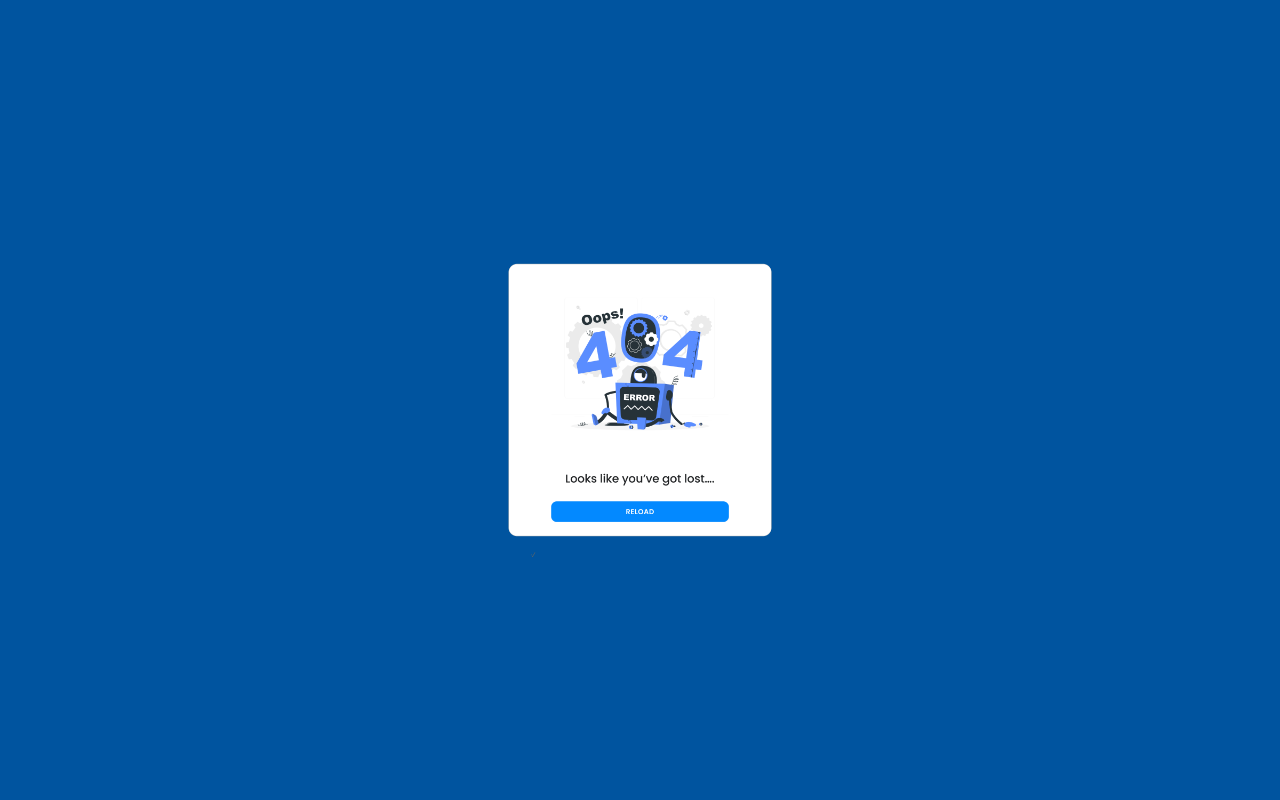
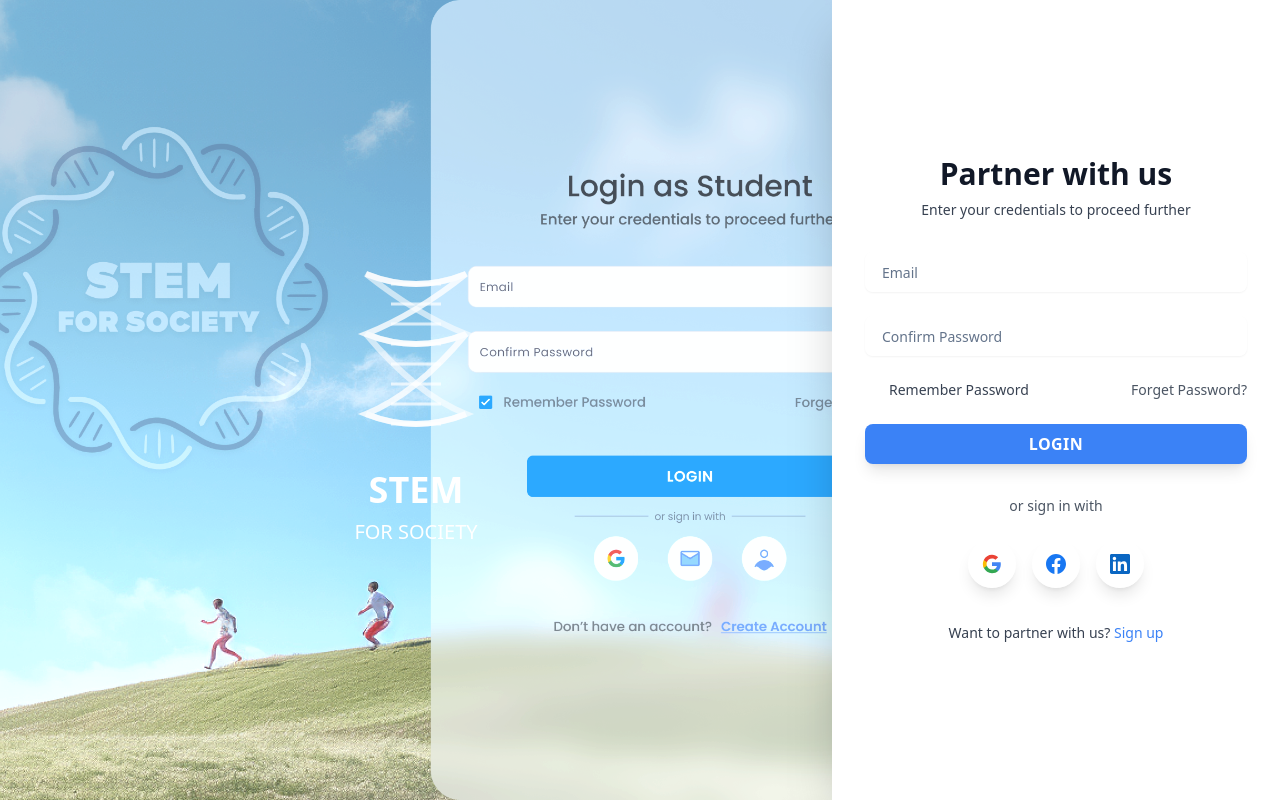
Before and after one commit to Tharun-CIO/stem-for-soceity, a React (Vite) app: page /partner-login in a window 1280 px wide. Built offline with nearby package versions, Linux system fonts and the light colour scheme.

Commit message:
Add "Partner with us" login page
Create a new login page based on the provided image, without affecting the existing login page.

```diff
--- a/src/App.tsx
+++ b/src/App.tsx
@@ -1,3 +1,4 @@
+
 import { Toaster } from "@/components/ui/toaster";
 import { Toaster as Sonner } from "@/components/ui/sonner";
 import { TooltipProvider } from "@/components/ui/tooltip";
@@ -6,6 +7,7 @@ import { BrowserRouter, Routes, Route } from "react-router-dom";
 import Index from "./pages/Index";
 import Cover from "./pages/Cover";
 import Login from "./pages/Login";
+import PartnerLogin from "./pages/PartnerLogin";
 import SignUp from "./pages/SignUp";
 import Courses from "./pages/Courses";
 import CourseDetail from "./pages/CourseDetail";
@@ -35,6 +37,7 @@ const App = () => (
           <Route path="/" element={<Index />} />
           <Route path="/cover" element={<Cover />} />
           <Route path="/login" element={<Login />} />
+          <Route path="/partner-login" element={<PartnerLogin />} />
           <Route path="/signup" element={<SignUp />} />
           <Route path="/courses" element={<Courses />} />
           <Route path="/course-detail" element={<CourseDetail />} />
--- /dev/null
+++ b/src/pages/PartnerLogin.tsx
@@ -0,0 +1,174 @@
+
+import React, { useState } from 'react';
+import { Button } from '@/components/ui/button';
+import { Input } from '@/components/ui/input';
+import { Checkbox } from '@/components/ui/checkbox';
+import { useNavigate } from 'react-router-dom';
+
+const PartnerLogin = () => {
+  const [email, setEmail] = useState('');
+  const [password, setPassword] = useState('');
+  const [rememberPassword, setRememberPassword] = useState(false);
+  const navigate = useNavigate();
+
+  const handleSignUp = () => {
+    navigate('/signup');
+  };
+
+  return (
+    <div className="min-h-screen flex">
+      {/* Left side - Sky background with DNA logo and running people */}
+      <div className="flex-1 relative overflow-hidden">
+        {/* Sky Background */}
+        <div
+          className="absolute inset-0 bg-cover bg-center bg-no-repeat brightness-110"
+          style={{
+            backgroundImage: `url('/lovable-uploads/0107c03e-de5d-4312-a1ec-89a132b9e0aa.png')`
+          }}
+        >
+          {/* Light overlay for better contrast */}
+          <div className="absolute inset-0 bg-blue-200/20"></div>
+        </div>
+
+        {/* DNA Helix Logo with "STEM FOR SOCIETY" text */}
+        <div className="absolute top-1/2 left-1/2 transform -translate-x-1/2 -translate-y-1/2 z-10 text-center">
+          {/* DNA Helix Logo */}
+          <div className="mb-4">
+            <svg width="200" height="200" viewBox="0 0 200 200" className="mx-auto">
+              {/* DNA Helix structure */}
+              <path
+                d="M50 20 Q100 40 150 20 Q100 60 50 80 Q100 100 150 80 Q100 140 50 160 Q100 180 150 160"
+                fill="none"
+                stroke="rgba(255,255,255,0.8)"
+                strokeWidth="6"
+              />
+              <path
+                d="M150 20 Q100 40 50 20 Q100 60 150 80 Q100 100 50 80 Q100 140 150 160 Q100 180 50 160"
+                fill="none"
+                stroke="rgba(255,255,255,0.6)"
+                strokeWidth="6"
+              />
+              {/* DNA base pairs */}
+              {[30, 50, 70, 90, 110, 130, 150, 170].map((y, i) => (
+                <line key={i} x1="75" y1={y} x2="125" y2={y} stroke="rgba(255,255,255,0.7)" strokeWidth="3" />
+              ))}
+            </svg>
+          </div>
+
+          {/* STEM FOR SOCIETY Text */}
+          <div className="text-white">
+            <h1 className="text-4xl font-bold mb-2">STEM</h1>
+            <p className="text-xl font-light">FOR SOCIETY</p>
+          </div>
+        </div>
+      </div>
+
+      {/* Right side - Partner Login Form with enhanced glass effect */}
+      <div className="w-full max-w-md bg-white/30 backdrop-blur-lg border border-white/20 shadow-2xl flex flex-col justify-center px-8 py-12 relative">
+        <div className="space-y-8">
+          {/* Header */}
+          <div className="text-center">
+            <h2 className="text-3xl font-bold text-gray-900 mb-2">
+              Partner with us
+            </h2>
+            <p className="text-gray-700 text-sm">
+              Enter your credentials to proceed further
+            </p>
+          </div>
+
+          {/* Form */}
+          <form className="space-y-6">
+            <div>
+              <Input
+                type="email"
+                placeholder="Email"
+                value={email}
+                onChange={e => setEmail(e.target.value)}
+                className="w-full px-4 py-4 bg-white/60 backdrop-blur-sm border border-white/30 rounded-lg placeholder-gray-600 focus:bg-white/80 focus:ring-2 focus:ring-blue-500 focus:border-transparent text-base shadow-sm"
+              />
+            </div>
+
+            <div>
+              <Input
+                type="password"
+                placeholder="Confirm Password"
+                value={password}
+                onChange={e => setPassword(e.target.value)}
+                className="w-full px-4 py-4 bg-white/60 backdrop-blur-sm border border-white/30 rounded-lg placeholder-gray-600 focus:bg-white/80 focus:ring-2 focus:ring-blue-500 focus:border-transparent text-base shadow-sm"
+              />
+            </div>
+
+            <div className="flex items-center justify-between">
+              <div className="flex items-center space-x-2">
+                <Checkbox
+                  id="remember"
+                  checked={rememberPassword}
+                  onCheckedChange={checked => setRememberPassword(checked as boolean)}
+                  className="data-[state=checked]:bg-blue-500 data-[state=checked]:border-blue-500 bg-white/60 border-white/40"
+                />
+                <label htmlFor="remember" className="text-sm text-gray-700">
+                  Remember Password
+                </label>
+              </div>
+              <button type="button" className="text-sm text-gray-600 hover:text-gray-800">
+                Forget Password?
+              </button>
+            </div>
+
+            <Button className="w-full bg-blue-500 hover:bg-blue-600 text-white py-4 rounded-lg font-semibold text-base tracking-wide transition-colors shadow-lg">
+              LOGIN
+            </Button>
+          </form>
+
+          {/* Social Login */}
+          <div className="text-center">
+            <div className="relative">
+              <div className="absolute inset-0 flex items-center">
+                <div className="w-full border-t border-white/30"></div>
+              </div>
+              <div className="relative flex justify-center text-sm">
+                <span className="px-4 bg-white/40 backdrop-blur-sm text-gray-600 rounded-full">or sign in with</span>
+              </div>
+            </div>
+
+            <div className="mt-6 flex justify-center space-x-4">
+              <button className="w-12 h-12 bg-white/60 backdrop-blur-sm border border-white/30 rounded-full flex items-center justify-center hover:bg-white/80 transition-colors shadow-lg">
+                <svg className="w-5 h-5" viewBox="0 0 24 24">
+                  <path fill="#4285F4" d="M22.56 12.25c0-.78-.07-1.53-.2-2.25H12v4.26h5.92c-.26 1.37-1.04 2.53-2.21 3.31v2.77h3.57c2.08-1.92 3.28-4.74 3.28-8.09z" />
+                  <path fill="#34A853" d="M12 23c2.97 0 5.46-.98 7.28-2.66l-3.57-2.77c-.98.66-2.23 1.06-3.71 1.06-2.86 0-5.29-1.93-6.16-4.53H2.18v2.84C3.99 20.53 7.7 23 12 23z" />
+                  <path fill="#FBBC05" d="M5.84 14.09c-.22-.66-.35-1.36-.35-2.09s.13-1.43.35-2.09V7.07H2.18C1.43 8.55 1 10.22 1 12s.43 3.45 1.18 4.93l2.85-2.22.81-.62z" />
+                  <path fill="#EA4335" d="M12 5.38c1.62 0 3.06.56 4.21 1.64l3.15-3.15C17.45 2.09 14.97 1 12 1 7.7 1 3.99 3.47 2.18 7.07l3.66 2.84c.87-2.6 3.3-4.53 6.16-4.53z" />
+                </svg>
+              </button>
+              <button className="w-12 h-12 bg-white/60 backdrop-blur-sm border border-white/30 rounded-full flex items-center justify-center hover:bg-white/80 transition-colors shadow-lg">
+                <svg className="w-5 h-5" fill="#1877F2" viewBox="0 0 24 24">
+                  <path d="M24 12.073c0-6.627-5.373-12-12-12s-12 5.373-12 12c0 5.99 4.388 10.954 10.125 11.854v-8.385H7.078v-3.47h3.047V9.43c0-3.007 1.792-4.669 4.533-4.669 1.312 0 2.686.235 2.686.235v2.953H15.83c-1.491 0-1.956.925-1.956 1.874v2.25h3.328l-.532 3.47h-2.796v8.385C19.612 23.027 24 18.062 24 12.073z" />
+                </svg>
+              </button>
+              <button className="w-12 h-12 bg-white/60 backdrop-blur-sm border border-white/30 rounded-full flex items-center justify-center hover:bg-white/80 transition-colors shadow-lg">
+                <svg className="w-5 h-5" fill="#0A66C2" viewBox="0 0 24 24">
+                  <path d="M20.447 20.452h-3.554v-5.569c0-1.328-.027-3.037-1.852-3.037-1.853 0-2.136 1.445-2.136 2.939v5.667H9.351V9h3.414v1.561h.046c.477-.9 1.637-1.85 3.37-1.85 3.601 0 4.267 2.37 4.267 5.455v6.286zM5.337 7.433c-1.144 0-2.063-.926-2.063-2.065 0-1.138.92-2.063 2.063-2.063 1.14 0 2.064.925 2.064 2.063 0 1.139-.925 2.065-2.064 2.065zm1.782 13.019H3.555V9h3.564v11.452zM22.225 0H1.771C.792 0 0 .774 0 1.729v20.542C0 23.227.792 24 1.771 24h20.451C23.2 24 24 23.227 24 22.271V1.729C24 .774 23.2 0 22.222 0h.003z" />
+                </svg>
+              </button>
+            </div>
+          </div>
+
+          {/* Bottom text */}
+          <div className="text-center">
+            <span className="text-gray-700 text-sm">
+              Want to partner with us?{' '}
+              <button
+                onClick={handleSignUp}
+                className="text-blue-500 hover:text-blue-600 font-medium"
+              >
+                Sign up
+              </button>
+            </span>
+          </div>
+        </div>
+      </div>
+    </div>
+  );
+};
+
+export default PartnerLogin;
```
